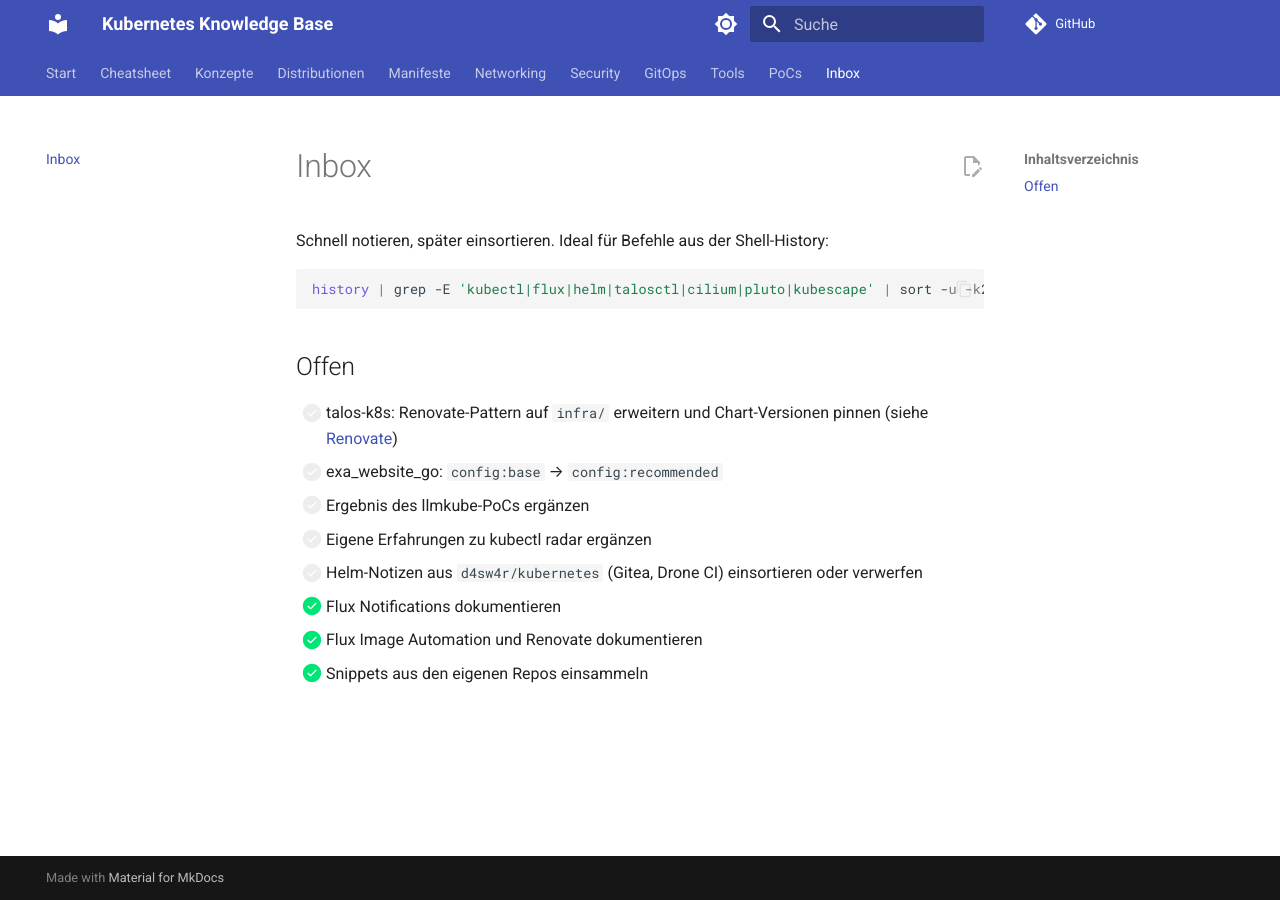
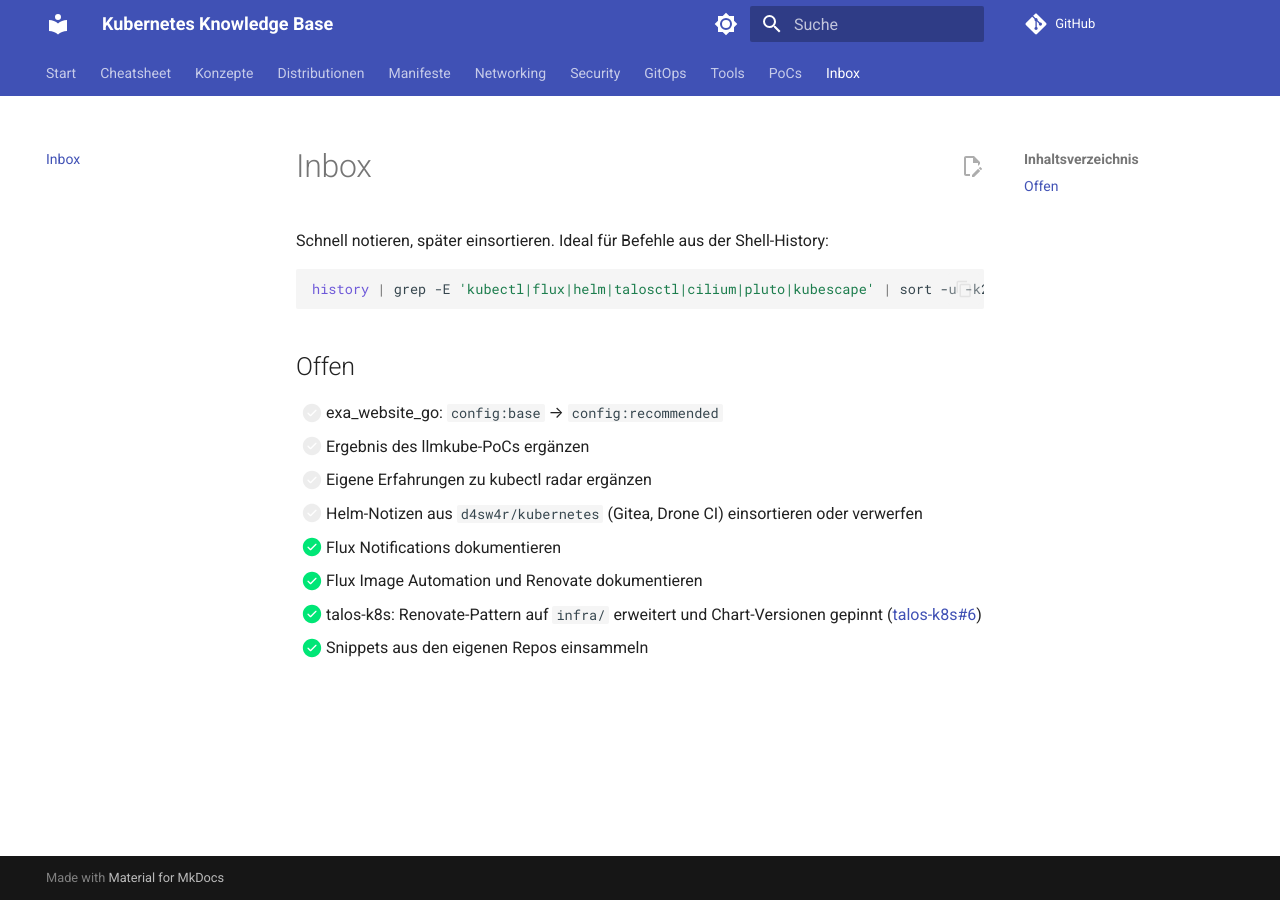
Before and after one commit to d4sw4r/kubernetes-cheatsheet, an MkDocs documentation site: the page built from docs/inbox.md, in a window 1280 px wide. Built offline with MkDocs 1.6.1 and Material for MkDocs 9.7.7, drawn with Linux system fonts in a browser that asks for light colours; comment, search, counter and statistics services are not loaded.

Commit message:
Mark talos-k8s Renovate fixes as done
- Renovate page: gotchas now reference the fix in talos-k8s#6, add note on
  pinning the currently running version to avoid downgrades
- Flux Renovate snippet updated to the new talos-k8s config
- Inbox: talos-k8s item checked off

Co-Authored-By: Claude Opus 5.5 <noreply@anthropic.com>
Claude-Session: https://claude.ai/code/session_01Dp5Epb9vTecWmYFW4b5JJC

```diff
--- a/docs/inbox.md
+++ b/docs/inbox.md
@@ -8,11 +8,11 @@ history | grep -E 'kubectl|flux|helm|talosctl|cilium|pluto|kubescape' | sort -u
 
 ## Offen
 
-- [ ] talos-k8s: Renovate-Pattern auf `infra/` erweitern und Chart-Versionen pinnen (siehe [Renovate](gitops/renovate.md#gotchas-learnings))
 - [ ] exa_website_go: `config:base` → `config:recommended`
 - [ ] Ergebnis des llmkube-PoCs ergänzen
 - [ ] Eigene Erfahrungen zu kubectl radar ergänzen
 - [ ] Helm-Notizen aus `d4sw4r/kubernetes` (Gitea, Drone CI) einsortieren oder verwerfen
 - [x] Flux Notifications dokumentieren
 - [x] Flux Image Automation und Renovate dokumentieren
+- [x] talos-k8s: Renovate-Pattern auf `infra/` erweitert und Chart-Versionen gepinnt ([talos-k8s#6](https://github.com/d4sw4r/talos-k8s/pull/6))
 - [x] Snippets aus den eigenen Repos einsammeln
```
Also changed, not shown: docs/gitops/renovate.md (+4 -10 lines), 1 other file.
